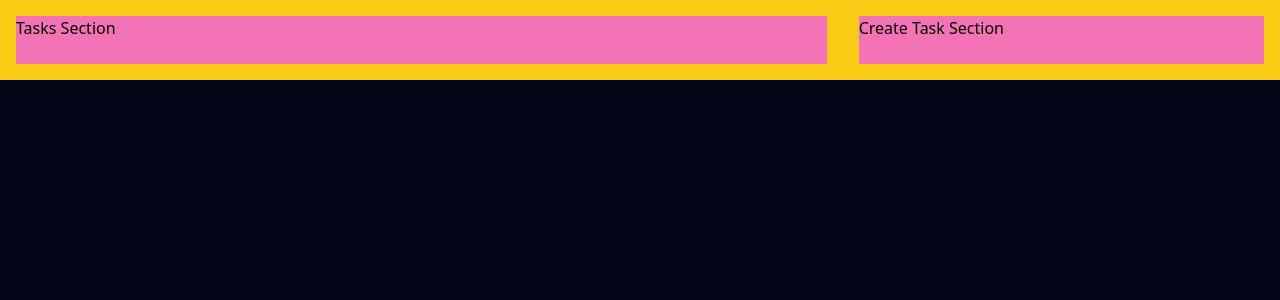
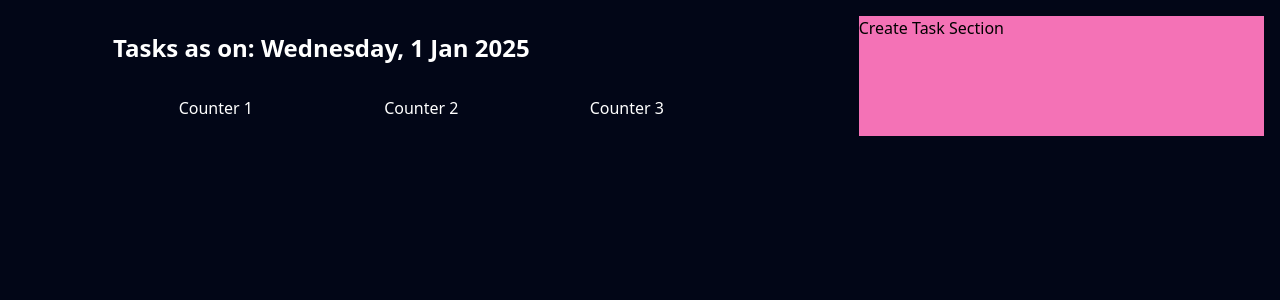
Before and after one commit to manikbajaj/fullstack-react, a React (Vite) app: page /tasks in a window 1280 px wide. Shown: the top 300 px of the page. Built offline with nearby package versions, Linux system fonts and the light colour scheme.

Commit message:
Updating branch

```diff
--- a/src/pages/tasks/tasks.jsx
+++ b/src/pages/tasks/tasks.jsx
@@ -1,8 +1,17 @@
 export default function Tasks() {
   return (
-    <section className="flex flex-row w-full p-4 gap-8 bg-yellow-400 h-20">
-      <section className="flex basis-2/3 bg-pink-400">
-        <p>Tasks Section</p>
+    <section className="flex flex-row w-full p-4 gap-8">
+      <section className="flex basis-2/3 justify-center ">
+        <div className="flex flex-col w-4/5 p-4">
+          <h1 className="text-white font-bold text-2xl mb-8">
+            Tasks as on: Wednesday, 1 Jan 2025
+          </h1>
+          <div className="flex justify-around">
+            <p className="text-white">Counter 1</p>
+            <p className="text-white">Counter 2</p>
+            <p className="text-white">Counter 3</p>
+          </div>
+        </div>
       </section>
       <section className="flex basis-1/3 bg-pink-400">
         Create Task Section
```
